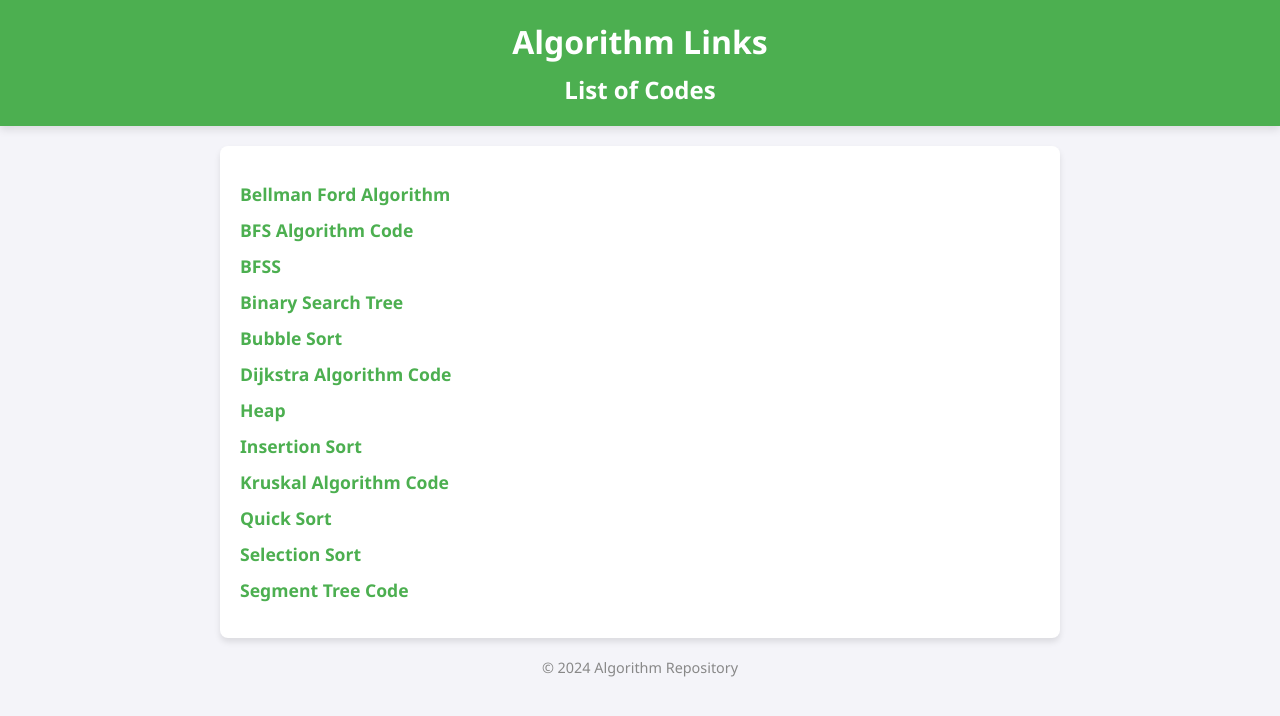
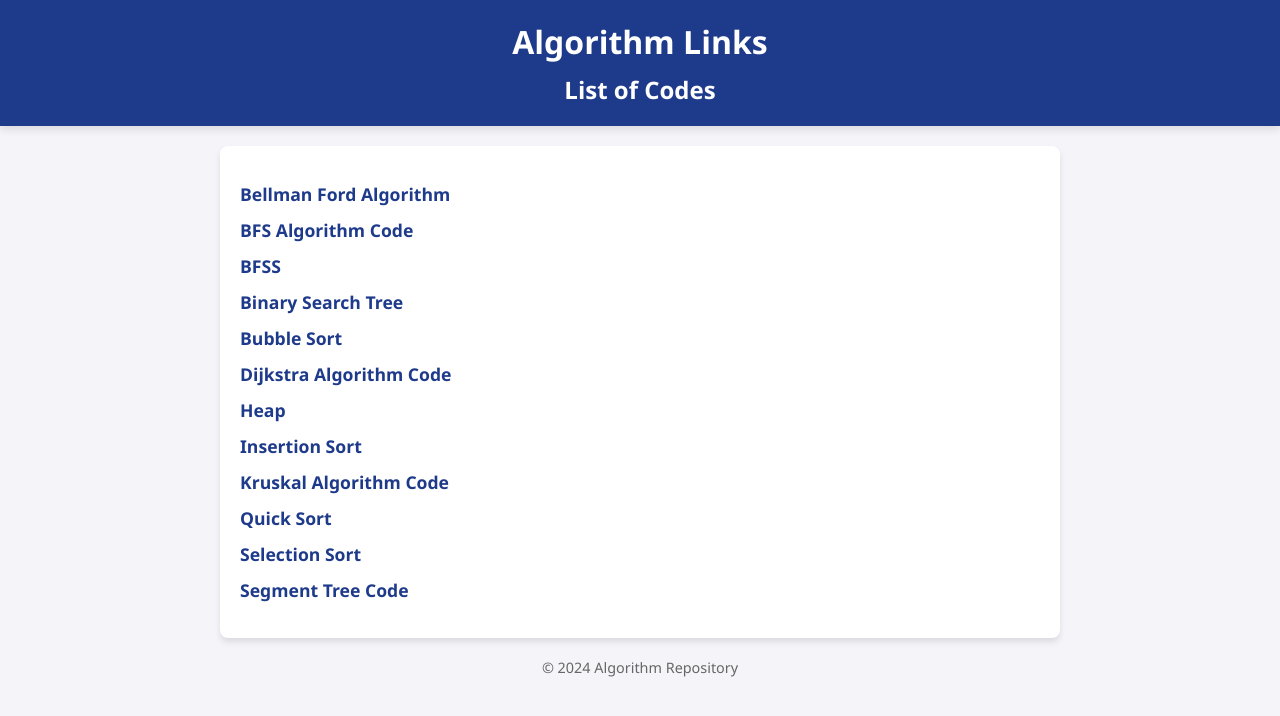
Before and after one commit to SavitruG/Citydesign.github.io, a plain HTML site: page codefile.html in a window 1280 px wide. Drawn offline with Linux system fonts and the light colour scheme.

Commit message:
Update codefile.html

```diff
--- a/codefile.html
+++ b/codefile.html
@@ -13,7 +13,7 @@
             color: #333;
         }
         header {
-            background-color: #4CAF50;
+            background-color: #1E3A8A;
             color: white;
             padding: 20px 0;
             text-align: center;
@@ -43,19 +43,19 @@
         }
         a {
             text-decoration: none;
-            color: #4CAF50;
+            color: #1E3A8A;
             font-weight: bold;
             font-size: 1.1em;
             transition: color 0.3s, transform 0.2s;
         }
         a:hover {
-            color: #388E3C;
+            color: #102A62;
             transform: scale(1.05);
         }
         footer {
             text-align: center;
             margin-top: 20px;
-            color: #888;
+            color: #666;
             font-size: 0.9em;
         }
     </style>
```
